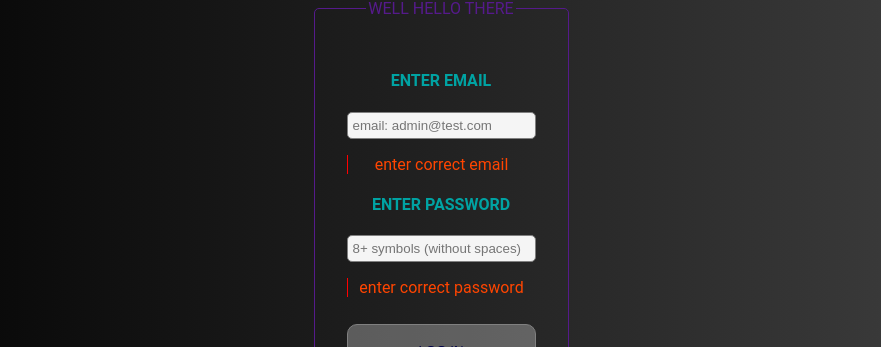
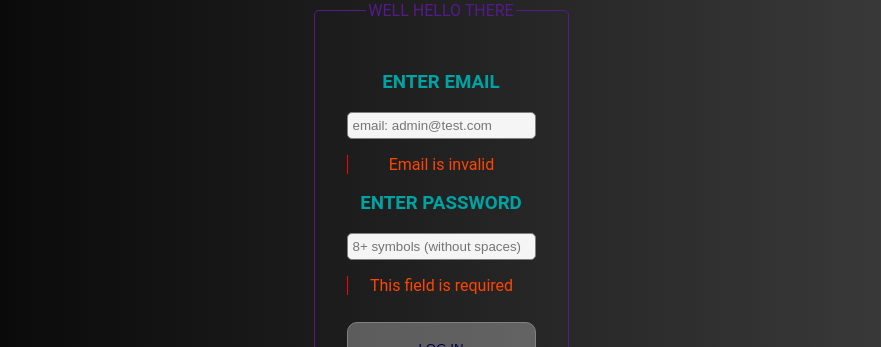
Before and after one commit to funvector/react-app, a React (Create React App) app in the folder my-app/: page /#/ in a window 1280 px wide. Shown: the part 190-537 px from the top of the page, without its empty margins (199-1080 px from the left). Built offline with nearby package versions, Linux system fonts and the light colour scheme.

Commit message:
feat: first look

```diff
--- a/my-app/package.json
+++ b/my-app/package.json
@@ -10,6 +10,7 @@
     "react-redux-form": "^1.16.14",
     "react-router-dom": "^5.0.1",
     "react-scripts": "3.0.1",
+    "react-textfield": "0.0.6",
     "redux": "^4.0.1",
     "reselect": "^4.0.0"
   },
--- a/my-app/public/index.css
+++ b/my-app/public/index.css
@@ -250,7 +250,7 @@ a{
   color: #551A8B;
 }
 
-.regFormh4{
+.regFormh3{
   color: rgb(0, 163, 163);
 }
 
--- a/my-app/src/apps/LoginForm/LoginForm.js
+++ b/my-app/src/apps/LoginForm/LoginForm.js
@@ -1,12 +1,41 @@
 import React, { Component, Fragment } from 'react';
-import { Link } from 'react-router-dom';
+import { Link, Redirect } from 'react-router-dom';
 import classNames from 'classnames';
 
 export default class LoginForm extends Component{
+  constructor(props){
+    super(props);
+    this.rootLogin = {
+        rootEmail: 'admin@test.com',
+        rootPass: '12345678'
+    };
+    this.state = {
+      redirect: false
+    }
+
+    this.logInSbmtHandler = this.logInSbmtHandler.bind(this);
+    this.renderRedirect = this.logInSbmtHandler.bind(this);
+  }
 
   inputEmailIsValid    = (event) => this.props.inputEmailIsValid(event.target.value);
   inputPasswordIsValid = (event) => this.props.inputPasswordIsValid(event.target.value);
-  logInSbmtHandler     = () => this.props.logInSbmtHandler();
+
+  renderRedirect(value) {
+    this.setState({redirect: `${value}`})
+    return (this.getState('redirect')) ? <Redirect to={`/app`} /> : <Redirect to={`/`} />;
+  }
+
+  logInSbmtHandler (event){
+    event.preventDefault();
+    (this.props.getLoginValue.email === this.rootLogin.rootEmail && this.props.getLoginValue.password === this.rootLogin.rootPass) ?
+    localStorage.setItem('loginConfirme', true) :
+    localStorage.setItem('loginConfirme', false);
+    if(localStorage.getItem('loginConfirme') === true){
+      this.renderRedirect(true);
+    } else {
+      this.renderRedirect(false);
+    }
+  }
 
   render() {
 
@@ -25,17 +54,17 @@ export default class LoginForm extends Component{
           <fieldset>
             <legend className='regFormLegend'>WELL HELLO THERE</legend>
             <label>
-            <h4 className='regFormh4'>ENTER EMAIL</h4>
+            <h3 className='regFormh3'>ENTER EMAIL</h3>
               <input type='email' className='inp' onChange={this.inputEmailIsValid} placeholder='email: admin@test.com' value={getLoginValue.email}/>
               <p className={checkValidEmail}>
-                enter correct email
+                Email is invalid
               </p>
             </label>
             <label>
-            <h4 className='regFormh4'>ENTER PASSWORD</h4>
+            <h3 className='regFormh3'>ENTER PASSWORD</h3>
               <input type='password' className='inp' onChange={this.inputPasswordIsValid} placeholder='8+ symbols (without spaces)' value={getLoginValue.password}/>
               <p className={checkValidPass}>
-                enter correct password
+                This field is required
               </p>
             </label>
             <Link to='/app'>
--- a/my-app/src/apps/LoginForm/LoginFormContainer.js
+++ b/my-app/src/apps/LoginForm/LoginFormContainer.js
@@ -1,7 +1,7 @@
 import LoginForm from './LoginForm';
 import { connect } from 'react-redux';
 import { getLogin } from './../../redux-app/selectors';
-import { logInSbmtHandler, inputEmailIsValid, inputPasswordIsValid } from './../../redux-app/loginForm/actions';
+import { inputEmailIsValid, inputPasswordIsValid } from './../../redux-app/loginForm/actions';
 
 export default connect(
   (state) => ({
@@ -10,6 +10,5 @@ export default connect(
   {
     inputPasswordIsValid,
     inputEmailIsValid,
-    logInSbmtHandler
   },
 )(LoginForm);
--- a/my-app/src/redux-app/loginForm/actions.js
+++ b/my-app/src/redux-app/loginForm/actions.js
@@ -1,4 +1,3 @@
-export const LOGIN_SBMT           = 'LOGIN_SBMT';
 export const ADD_EMAIL_ISVALID    = 'ADD_EMAIL_ISVALID';
 export const ADD_PASSWORD_ISVALID = 'ADD_PASSWORD_ISVALID';
 
@@ -15,9 +14,3 @@ export const inputPasswordIsValid = (password) => {
     payload: {password}
   }
 };
-
-export const logInSbmtHandler = () => {
-  return {
-    type: LOGIN_SBMT
-  }
-};
--- a/my-app/src/redux-app/loginForm/reducers.js
+++ b/my-app/src/redux-app/loginForm/reducers.js
@@ -1,4 +1,4 @@
-import { LOGIN_SBMT, ADD_EMAIL_ISVALID, ADD_PASSWORD_ISVALID } from './actions';
+import { ADD_EMAIL_ISVALID, ADD_PASSWORD_ISVALID } from './actions';
 
 const initialState = {
   login: {email: '', password: '', emailIsValid: false, passwordIsValid: false}
@@ -18,8 +18,6 @@ export default function loginFormR(state = initialState, action) {
         {...state, login: {...state.login,...action.payload, passwordIsValid: true}} :
         {...state, login: {...state.login,...action.payload, passwordIsValid: false}}
       );
-    case LOGIN_SBMT:
-      return state;
     default: return state;
   }
 };
```
Also changed, not shown: 1 other file (tests, documents, lock files or other folders).
